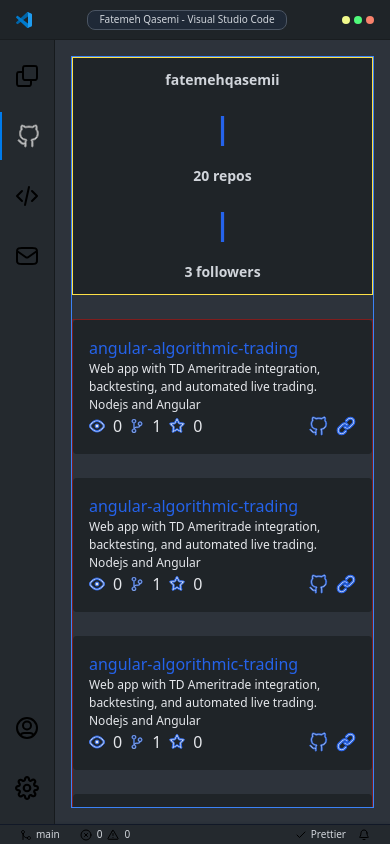
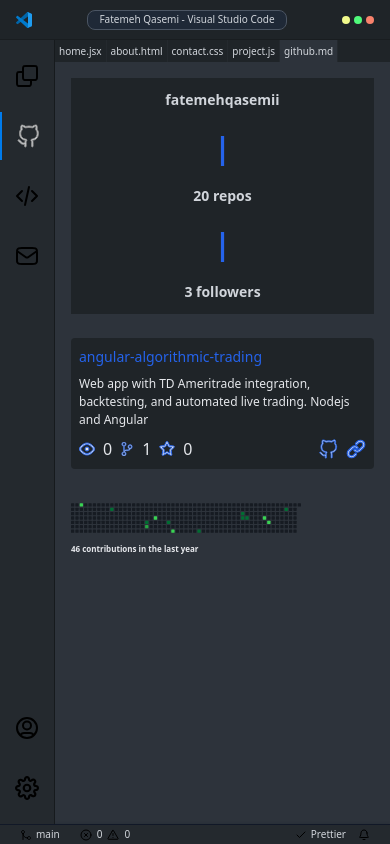
Before and after one commit to fatemehqasemii/Portfolio, a Next.js app: page /github in a window 390 px wide. Built offline with nearby package versions, Linux system fonts and the light colour scheme.

Commit message:
fix responsive github page

```diff
--- a/src/app/_components/card-github/card.tsx
+++ b/src/app/_components/card-github/card.tsx
@@ -14,35 +14,37 @@
       branchDesc: "1",
       starDesc: "0",
     },
-    {
-      title: "angular-algorithmic-trading",
-      paragraph:
-        " Web app with TD Ameritrade integration, backtesting, and automated live trading. Nodejs and Angular",
-      eyeDesc: "0",
-      branchDesc: "1",
-      starDesc: "0",
-    },
-    {
-      title: "angular-algorithmic-trading",
-      paragraph:
-        " Web app with TD Ameritrade integration, backtesting, and automated live trading. Nodejs and Angular",
-      eyeDesc: "0",
-      branchDesc: "1",
-      starDesc: "0",
-    },
-    {
-      title: "angular-algorithmic-trading",
-      paragraph:
-        " Web app with TD Ameritrade integration, backtesting, and automated live trading. Nodejs and Angular",
-      eyeDesc: "0",
-      branchDesc: "1",
-      starDesc: "0",
-    },
+    // {
+    //   title: "angular-algorithmic-trading",
+    //   paragraph:
+    //     " Web app with TD Ameritrade integration, backtesting, and automated live trading. Nodejs and Angular",
+    //   eyeDesc: "0",
+    //   branchDesc: "1",
+    //   starDesc: "0",
+    // },
+    // {
+    //   title: "angular-algorithmic-trading",
+    //   paragraph:
+    //     " Web app with TD Ameritrade integration, backtesting, and automated live trading. Nodejs and Angular",
+    //   eyeDesc: "0",
+    //   branchDesc: "1",
+    //   starDesc: "0",
+    // },
+    // {
+    //   title: "angular-algorithmic-trading",
+    //   paragraph:
+    //     " Web app with TD Ameritrade integration, backtesting, and automated live trading. Nodejs and Angular",
+    //   eyeDesc: "0",
+    //   branchDesc: "1",
+    //   starDesc: "0",
+    // },
   ];
   return listItem?.map((item) => (
-    <div className="bg-[#1f2428] rounded p-4 flex  flex-col justify-between">
-      <h1 className="text-[16px] sm:text-xl text-blue-600">{item?.title}</h1>
-      <p className="text-[12px] sm:text-xl">{item.paragraph}</p>
+    <div className="bg-[#1f2428] rounded p-2 sm:p-4  flex gap-2  flex-col justify-between">
+      <h1 className="text-[14px] sm:text-[16px] text-blue-600">
+        {item?.title}
+      </h1>
+      <p className="text-[12px] sm:text-[16px]">{item.paragraph}</p>
       <div className="flex justify-between">
         <div className="flex items-center gap-2">
           <Eye className="stroke-blue-600 stroke-1" />
--- a/src/app/github/page.tsx
+++ b/src/app/github/page.tsx
@@ -3,8 +3,8 @@
 
 const GitHub: React.FC = () => {
   return (
-    <div className=" p-0 sm:p-5 flex flex-col gap-6 overflow-y-auto h-full border border-blue-500">
-      <div className="bg-[#1f2428] border border-yellow-300">
+    <div className=" p-0 sm:p-5 flex flex-col gap-6 overflow-y-auto h-full ">
+      <div className="bg-[#1f2428] ">
         <div className="flex text-sm py-3 sm:py-0 sm:text-xl sm:flex-row flex-col font-bold text-gray-300 gap-5 items-center justify-center h-fit sm:h-[100px]">
           <p>fatemehqasemii</p>
           <p className="text-3xl text-blue-600">|</p>
@@ -13,7 +13,7 @@
           <p>3 followers</p>
         </div>
       </div>
-      <div className="grid grid-cols-16 gap-6 border border-red-900">
+      <div className="grid grid-cols-16 gap-6 ">
         <CardGitHub />
       </div>
       <div className="flex flex-col gap-0 sm:gap-2 ">
```
